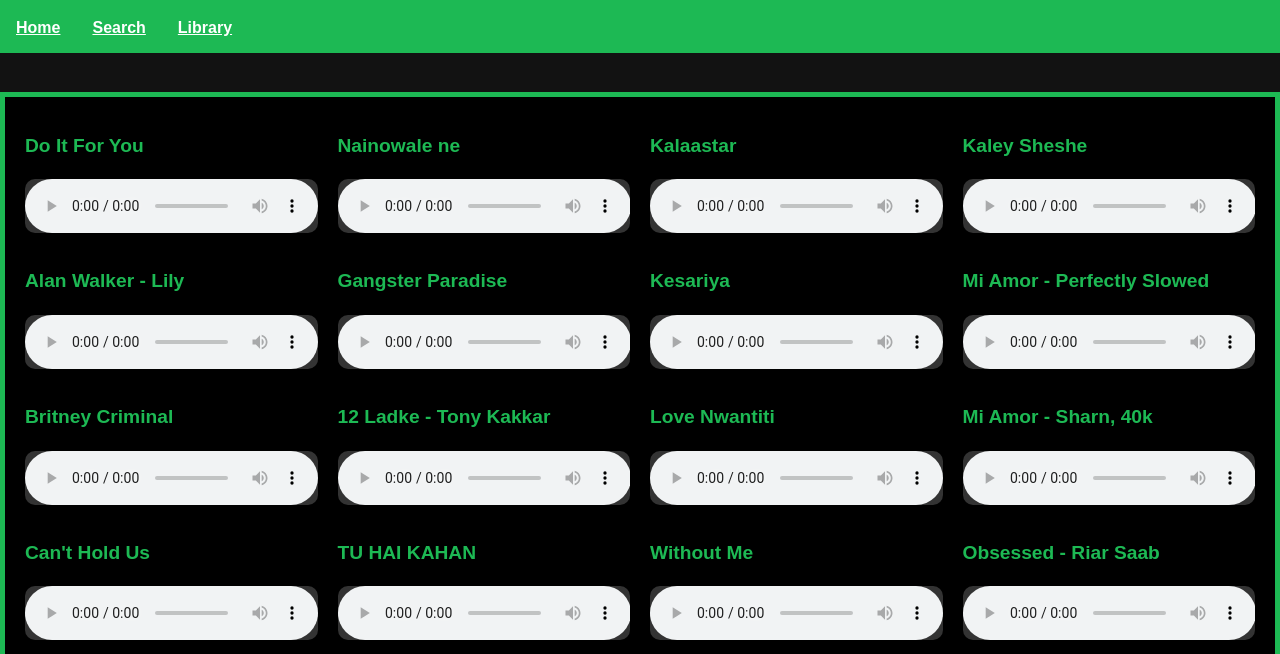
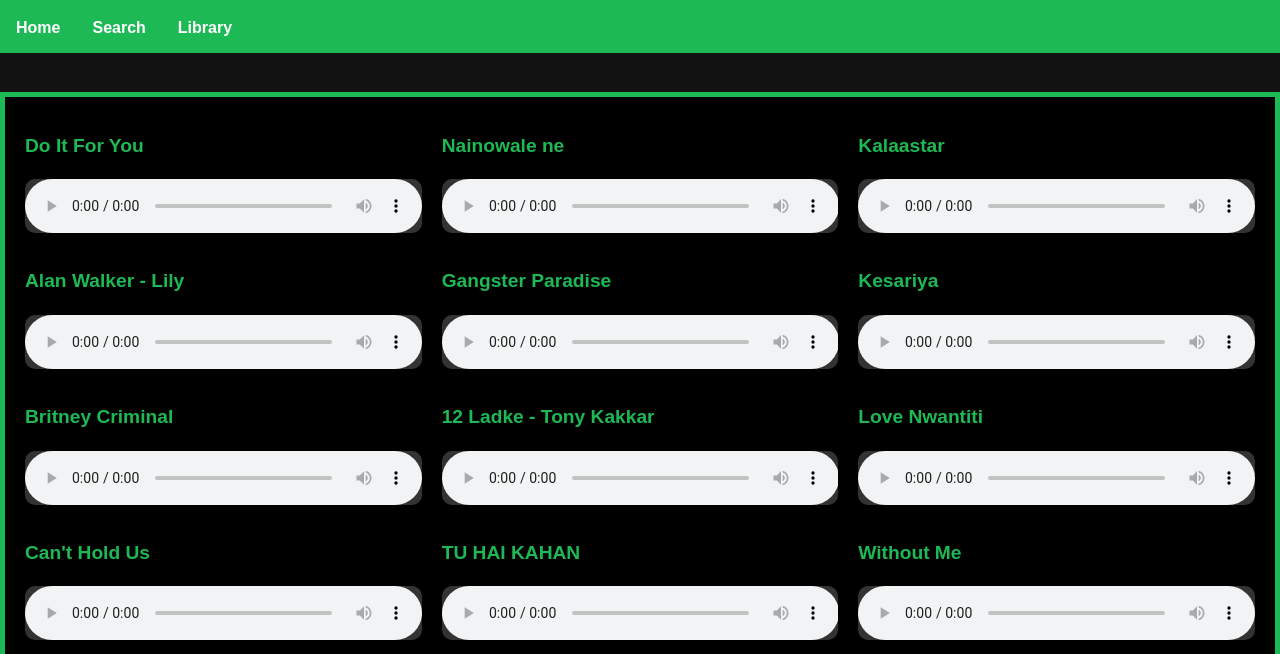
Before and after one commit to anubhavjha08/Lilify-An-elegant-music-streaming-platform, a plain HTML site: page index.html in a window 1280 px wide. Shown: the part 146-800 px from the top of the page. Drawn offline with Linux system fonts and the light colour scheme.

Commit message:
removed underline in <a> tag of navbar

```diff
--- a/assets/css/styles.css
+++ b/assets/css/styles.css
@@ -120,7 +120,7 @@ main audio:hover {
 }
 
 .top-pane a {
-  /* text-decoration: none; */
+  text-decoration: none;
   color: white;
   font-weight: bold;
   display: block;
@@ -167,7 +167,7 @@ main audio:hover {
 /* grid for media elements with four equal columns */
 .audio-container {
   display: grid;
-  grid-template-columns: repeat(4, 1fr); /* Four equal columns */
+  grid-template-columns: repeat(3, 1fr); /* Four equal columns */
   gap: 20px;
   padding: 20px;
   background-color: #000;
--- a/index.html
+++ b/index.html
@@ -21,13 +21,13 @@
 
       <li><a href="https://open.spotify.com/search">Search</a></li>
 
-      <li><a href="#">Library</a></li>
+      <li><a href="https://support.spotify.com/in-en/article/your-library/">Library</a></li>
 
       <!-- <li><button class="auth-buttons">Sign Up</button></li> -->
 
       <!-- ***learning: a button tag cant contain <a> -->
       <!-- <li><a href="https://accounts.spotify.com/en-GB/login?continue=https%3A%2F%2Fopen.spotify.com%2Fsearch"><button
-            class="auth-buttons">Log In</button></a></li>-->
+            class="auth-buttons">Log In</button></a></li> -->
     </ul>
   </nav>
 
```
